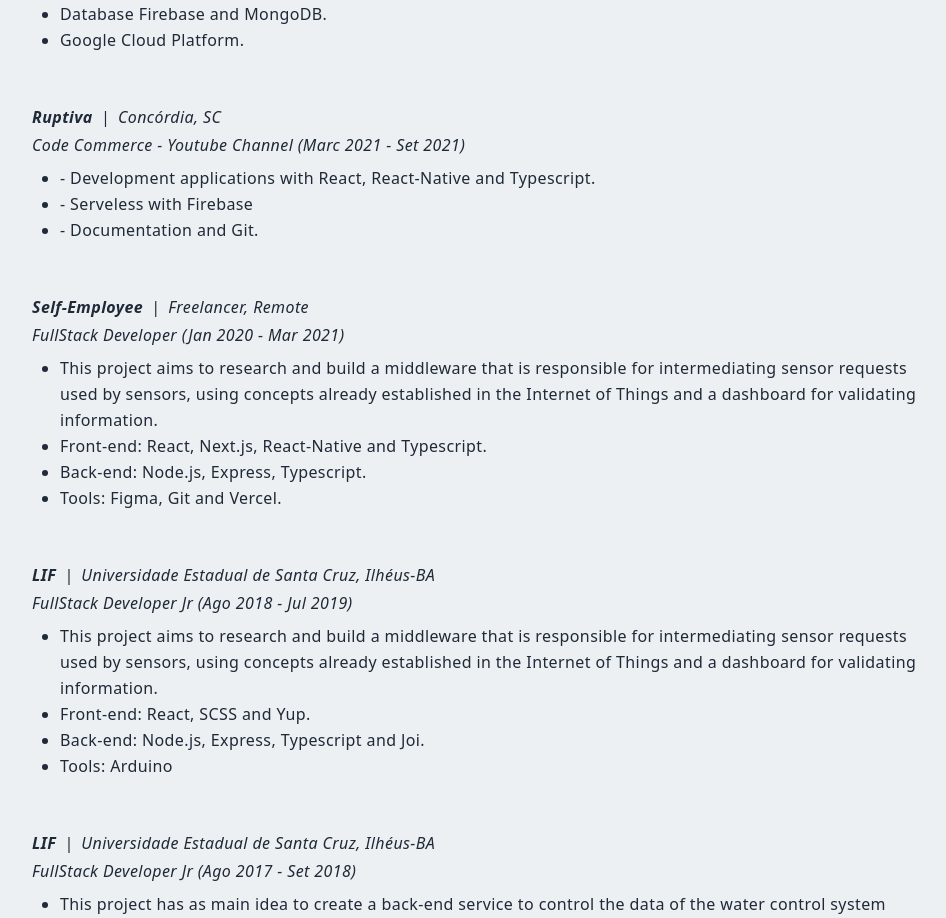
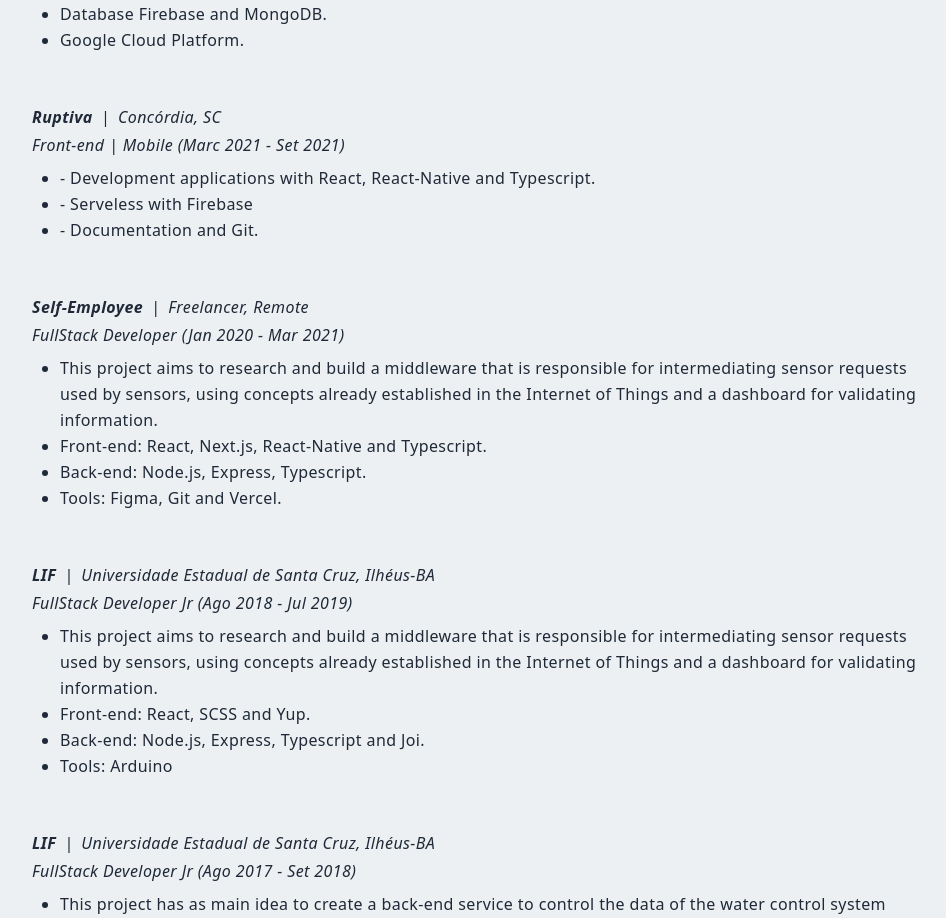
Before and after one commit to janio02011998/nextjs-portfolio, a Next.js app: page /resume in a window 1280 px wide. Shown: the part 823-1741 px from the top of the page, without its empty margins (146-1092 px from the left). Built offline with nearby package versions, Linux system fonts and the light colour scheme.

Commit message:
fix: position on ruptiva

```diff
--- a/src/pages/resume.tsx
+++ b/src/pages/resume.tsx
@@ -107,7 +107,7 @@
             <span className='px-2'>|</span>Concórdia, SC
           </p>
           <p className='py-1 italic'>
-            Code Commerce - Youtube Channel (Marc 2021 - Set 2021)
+            Front-end | Mobile (Marc 2021 - Set 2021)
           </p>
           <ul className='list-disc list-outside px-7 py-1 leading-relaxed'>
             <li>
```
